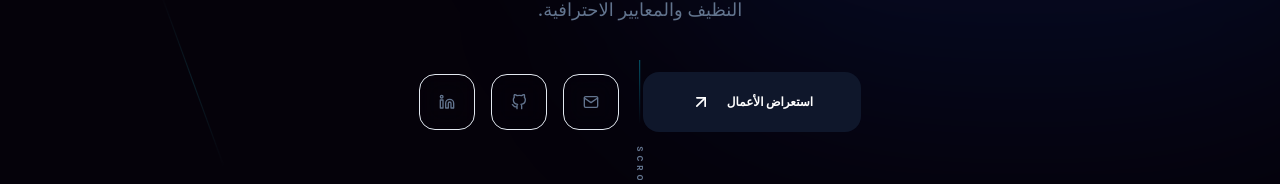
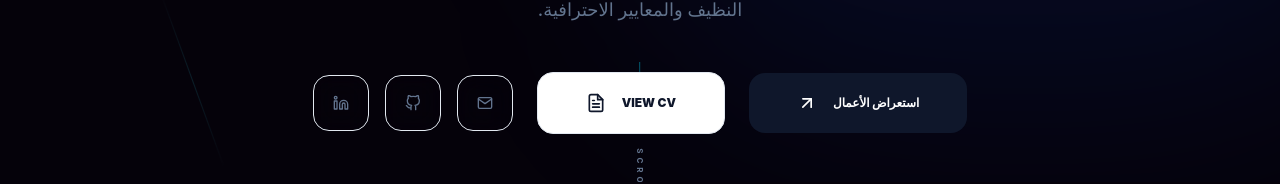
Before and after one commit to djabbarzakaria09-lgtm/my-portfolio, a React (Vite) app: page / in a window 1280 px wide. Shown: the part 685-869 px from the top of the page. Built offline with nearby package versions, Linux system fonts and the light colour scheme.

Commit message:
Vortex v5.0: Final Stable Version - Fixed Theme Icons, Print Logic, and CSS Errors

```diff
--- a/src/Components/CVTemplate.tsx
+++ b/src/Components/CVTemplate.tsx
@@ -1,6 +1,6 @@
 import React from 'react';
 import {
-    FiMail, FiMapPin, FiGithub, FiCheckCircle, FiGlobe, FiBriefcase, FiBookOpen, FiAward
+    FiMail, FiMapPin, FiGithub, FiCheckCircle, FiGlobe, FiBriefcase, FiBookOpen, FiAward, FiUser
 } from 'react-icons/fi';
 
 export const CVTemplate = React.forwardRef<HTMLDivElement, React.HTMLAttributes<HTMLDivElement>>((_, ref) => {
@@ -104,6 +104,18 @@ export const CVTemplate = React.forwardRef<HTMLDivElement, React.HTMLAttributes<
 
                 {/* Right Column */}
                 <div className="col-span-8 space-y-12">
+                    {/* Profile Section Added */}
+                    <section>
+                        <div className="flex items-center gap-4 mb-6">
+                            <FiUser className="text-cyan-600" size={22} />
+                            <h2 className="text-2xl font-black uppercase tracking-tighter text-slate-900">Profile</h2>
+                            <div className="flex-grow h-[2px] bg-slate-100"></div>
+                        </div>
+                        <p className="text-[12px] leading-relaxed text-slate-600 font-medium text-justify">
+                            Passionate Full Stack Developer with expertise in crafting robust, scalable web applications. Bringing a strong foundation in both front-end and back-end architectures, leveraging modern frameworks like React and Laravel. Dedicated to transforming complex problems into intuitive, high-performance solutions while upholding the highest standards of code quality and user experience.
+                        </p>
+                    </section>
+
                     <section>
                         <div className="flex items-center gap-4 mb-8">
                             <FiBriefcase className="text-cyan-600" size={22} />
--- a/src/Components/Experience.tsx
+++ b/src/Components/Experience.tsx
@@ -124,7 +124,7 @@ export const Experience = () => {
                                 </p>
                                 <p className="text-slate-600 dark:text-gray-500 text-sm leading-relaxed font-medium">
                                     {item.desc}
-                                    Duncan</p>
+                                </p>
                             </div>
                         </a>
                     </motion.div>
--- a/src/Components/Hero.tsx
+++ b/src/Components/Hero.tsx
@@ -1,7 +1,7 @@
 import React, { useMemo } from 'react';
 import { motion, useScroll, useTransform, useSpring } from 'framer-motion';
 import { useTranslation } from 'react-i18next';
-import { FiArrowUpRight, FiMail, FiCode, FiGithub, FiLinkedin } from 'react-icons/fi';
+import { FiArrowUpRight, FiMail, FiCode, FiGithub, FiLinkedin, FiFileText } from 'react-icons/fi';
 import './Hero.css';
 
 export const Hero: React.FC = () => {
@@ -110,6 +110,15 @@ export const Hero: React.FC = () => {
                         {t('view_projects')} <FiArrowUpRight size={20} />
                     </motion.a>
 
+                    <motion.a
+                        whileHover={{ y: -5, boxShadow: "0 20px 40px rgba(34, 211, 238, 0.1)" }}
+                        whileTap={{ scale: 0.98 }}
+                        href="/cv-zakaria.pdf" download="Zakaria_Djebbar_CV.pdf"
+                        className="w-full sm:w-auto flex items-center justify-center gap-4 bg-white dark:bg-slate-800 text-slate-900 dark:text-white border border-slate-200 dark:border-slate-700 px-12 py-5 rounded-2xl font-black text-xs tracking-widest uppercase transition-all"
+                    >
+                        View CV <FiFileText size={20} />
+                    </motion.a>
+
                     <div className="flex gap-4">
                         {socialLinks.map((social, idx) => (
                             <motion.a
```
